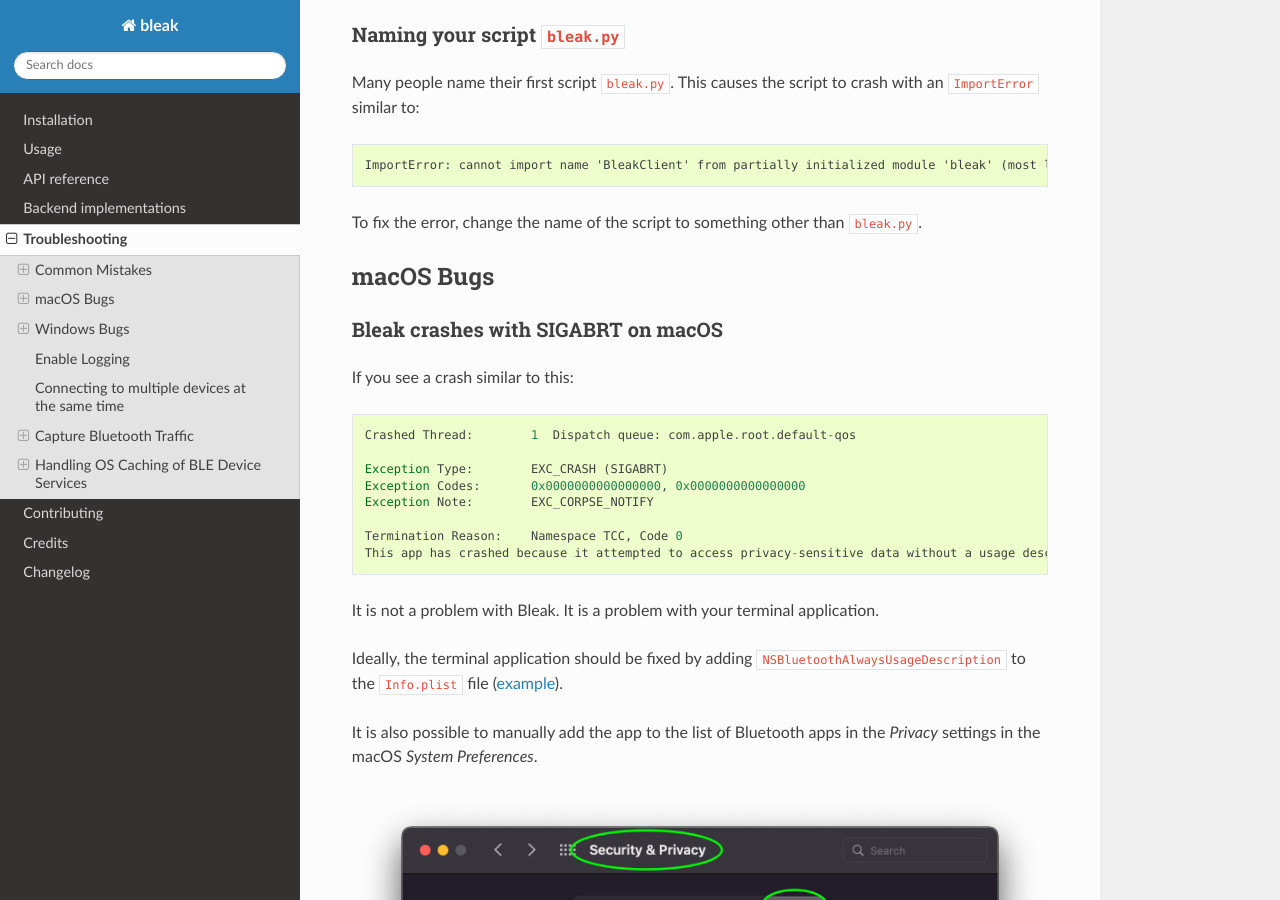
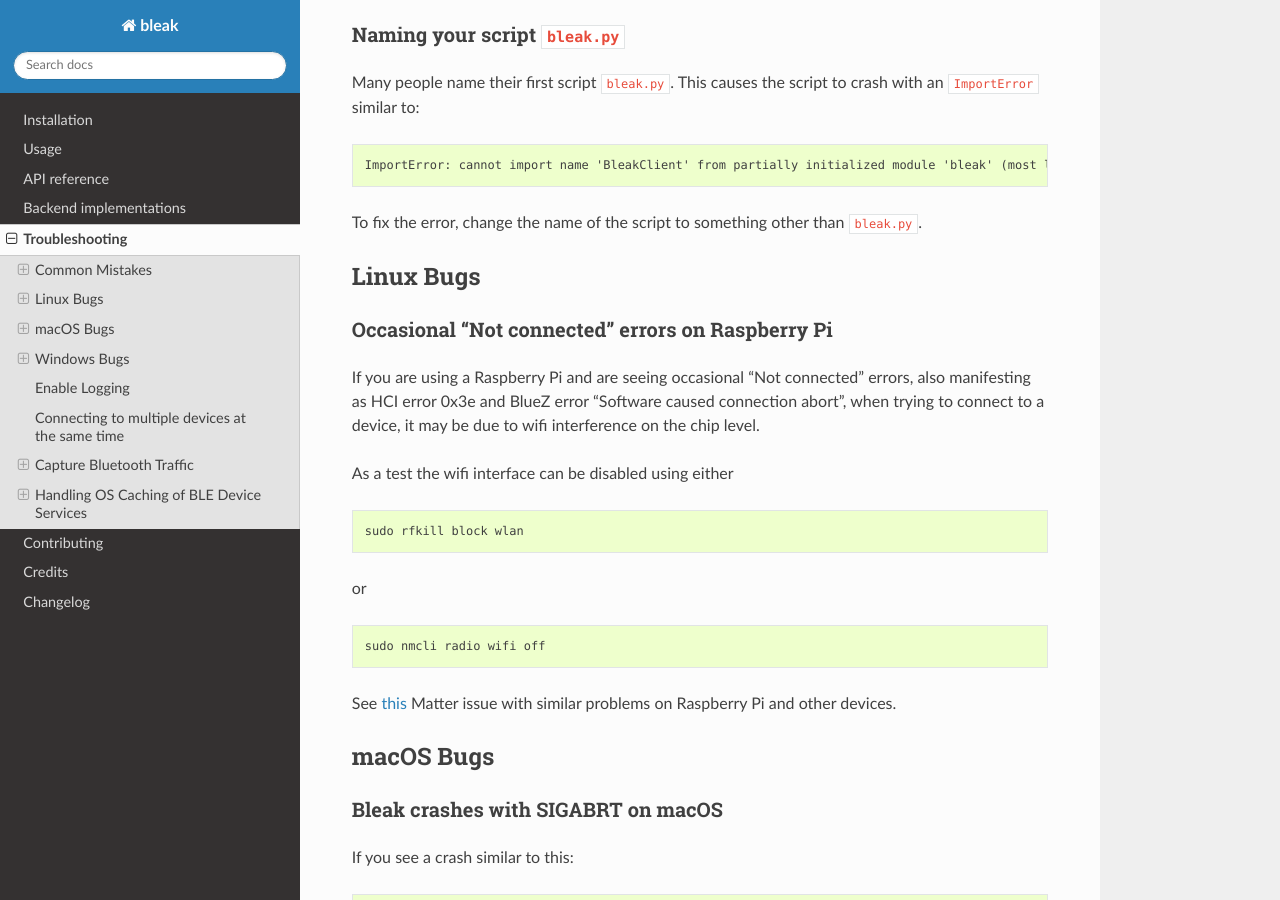
Before and after one commit to hbldh/bleak, a Sphinx documentation site: the page built from docs/troubleshooting.rst, in a window 1280 px wide and 900 px high, scrolled down 1938 px. Built offline with Sphinx 7.4.7 and the Read the Docs theme 3.1.0, drawn with Linux system fonts in a browser that asks for light colours.

Commit message:
Add troubleshooting step for "Not connected" problems on Raspberry Pi.
Disabling wifi on Raspberry- and Rock Pi can greatly improve the stability
of Bluetooth.

```diff
--- a/docs/troubleshooting.rst
+++ b/docs/troubleshooting.rst
@@ -117,6 +117,33 @@ crash with an ``ImportError`` similar to::
     ImportError: cannot import name 'BleakClient' from partially initialized module 'bleak' (most likely due to a circular import) (bleak.py)`
 
 To fix the error, change the name of the script to something other than ``bleak.py``.
+
+----------
+Linux Bugs
+----------
+
+Occasional "Not connected" errors on Raspberry Pi
+=================================================
+
+If you are using a Raspberry Pi and are seeing occasional "Not connected" errors,
+also manifesting as HCI error 0x3e and BlueZ error "Software caused connection abort",
+when trying to connect to a device, it may be due to wifi interference on the chip
+level.
+
+As a test the wifi interface can be disabled using either
+
+.. code-block:: shell
+
+    sudo rfkill block wlan
+
+or
+
+.. code-block:: shell
+
+    sudo nmcli radio wifi off
+
+See `this <https://github.com/project-chip/connectedhomeip/issues/16178>`_ Matter issue
+with similar problems on Raspberry Pi and other devices.
 
 ----------
 macOS Bugs
```
